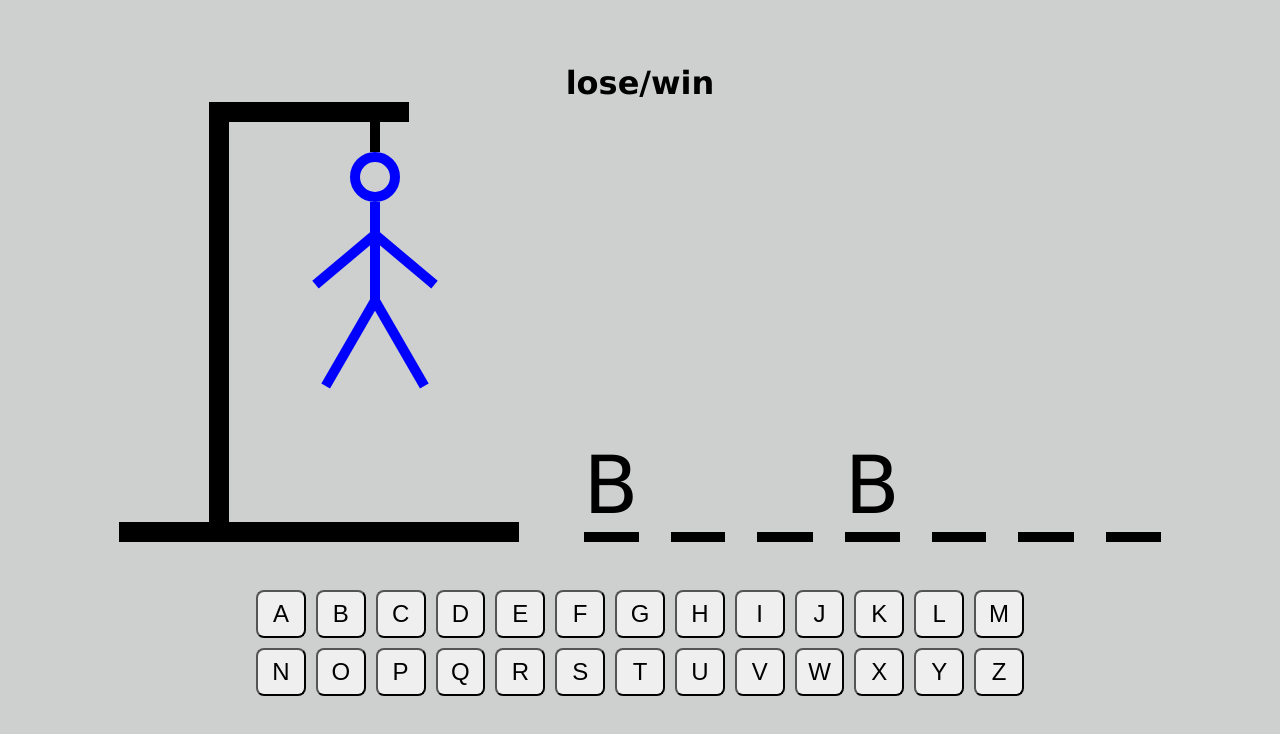
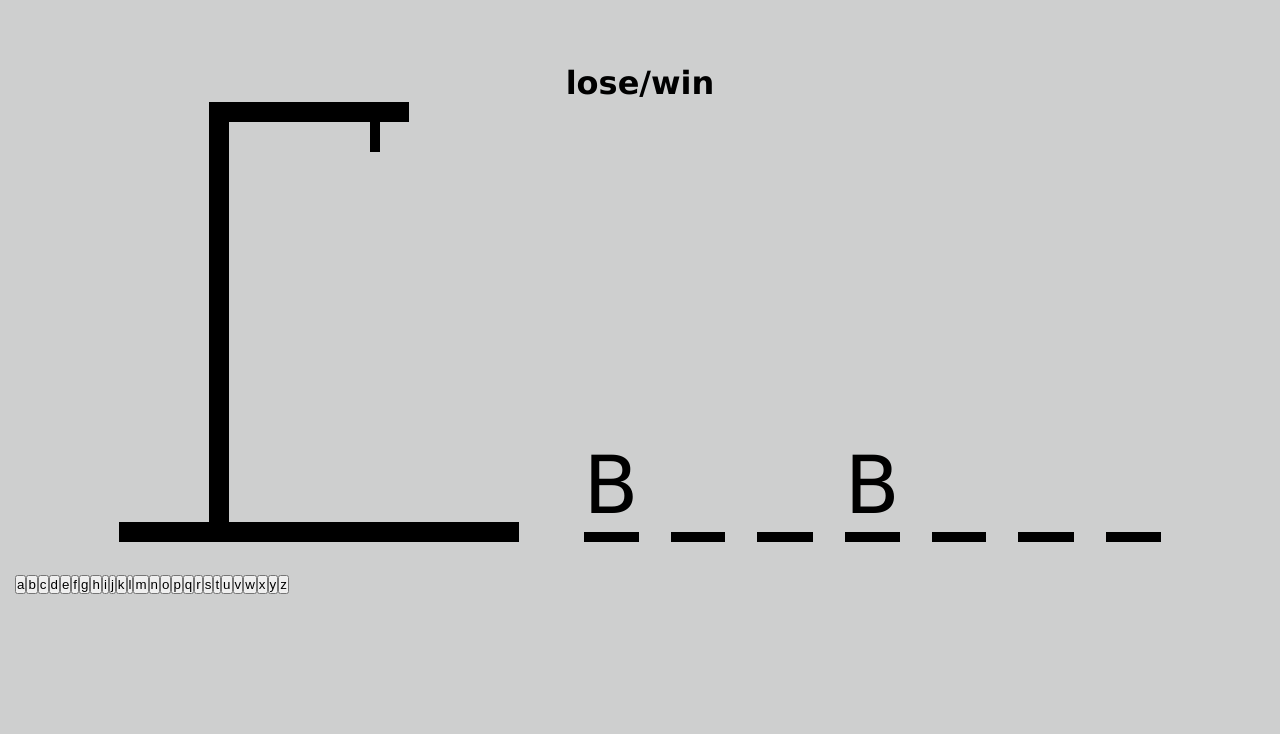
Before and after one commit to BarbaraPapa/Hangman-game, a React (Vite) app: page / in a window 1280 px wide. Shown: the top 734 px of the page. Built offline with nearby package versions, Linux system fonts and the light colour scheme.

Commit message:
added logic for the numbers of guesses

```diff
--- a/src/App.tsx
+++ b/src/App.tsx
@@ -15,11 +15,15 @@ function App() {
   const [wordToGuess, setWordToGuess] = useState(getWord)
   const [guessedLetters, setGuessedLetters] = useState<string[]>([])
 
+  const incorrectLetters = guessedLetters.filter(
+    letter => !wordToGuess.includes(letter)
+  )
+
   return (
     <div>
         <h1>lose/win</h1>
       <main>
-        <HangmanSketch />
+        <HangmanSketch numberOfGuesses={incorrectLetters.length}/>
         <HangmanWord />
       </main>
       <Keyboard />
--- a/src/HangmanSketch/HangmanSketch.tsx
+++ b/src/HangmanSketch/HangmanSketch.tsx
@@ -26,17 +26,16 @@ const legLeft = (
 
 const partsOfBody = [head, body, armRight, armLeft, legRight, legLeft]
 
+type HangmanDrawingProps = {
+    numberOfGuesses: number
+  }
 
 
-function HangmanSketch() {
+function HangmanSketch({ numberOfGuesses }: HangmanDrawingProps) {
     return (
         <div className="hanger-container">
-            {head}
-            {body}
-            {armRight}
-            {armLeft}
-            {legRight}
-            {legLeft}
+
+           {partsOfBody.slice(0, numberOfGuesses)}
 
             <div className="rope"/>
 
--- a/src/Keyboard/Keyboard.tsx
+++ b/src/Keyboard/Keyboard.tsx
@@ -1,4 +1,4 @@
-import "./keyboard.css"
+import styles from "./keyboard.module.css"
 
 const keys = [
   "a", "b", "c", "d", "e", "f", "g", "h", "i", "j", "k", "l", "m",
@@ -9,7 +9,7 @@ const keys = [
   return (
     <section className="keyboard-container">
         {keys.map(key=>{
-          return <button key={key}>{key}</button>
+          return <button className={`${styles.btnKeyboard}`} key={key}>{key}</button>
         })}
     </section>
   )
--- a/src/Keyboard/keyboard.css
+++ b/src/Keyboard/keyboard.module.css
@@ -16,7 +16,16 @@
     border-radius: 0.5rem;
   }
 
-  & button:hover{
+  & .btnKeyboard:hover:not(:disabled),
+  .btnKeyboard:focus:not(:disabled) {
     background-color: #9ddbe8;
   }
+
+  & .btnKeyboard.active {
+    background-color: #1d899e;
+  }
+
+  & .btnKeyboard.inactive {
+    opacity: 0.5;
+  }
 }
```
